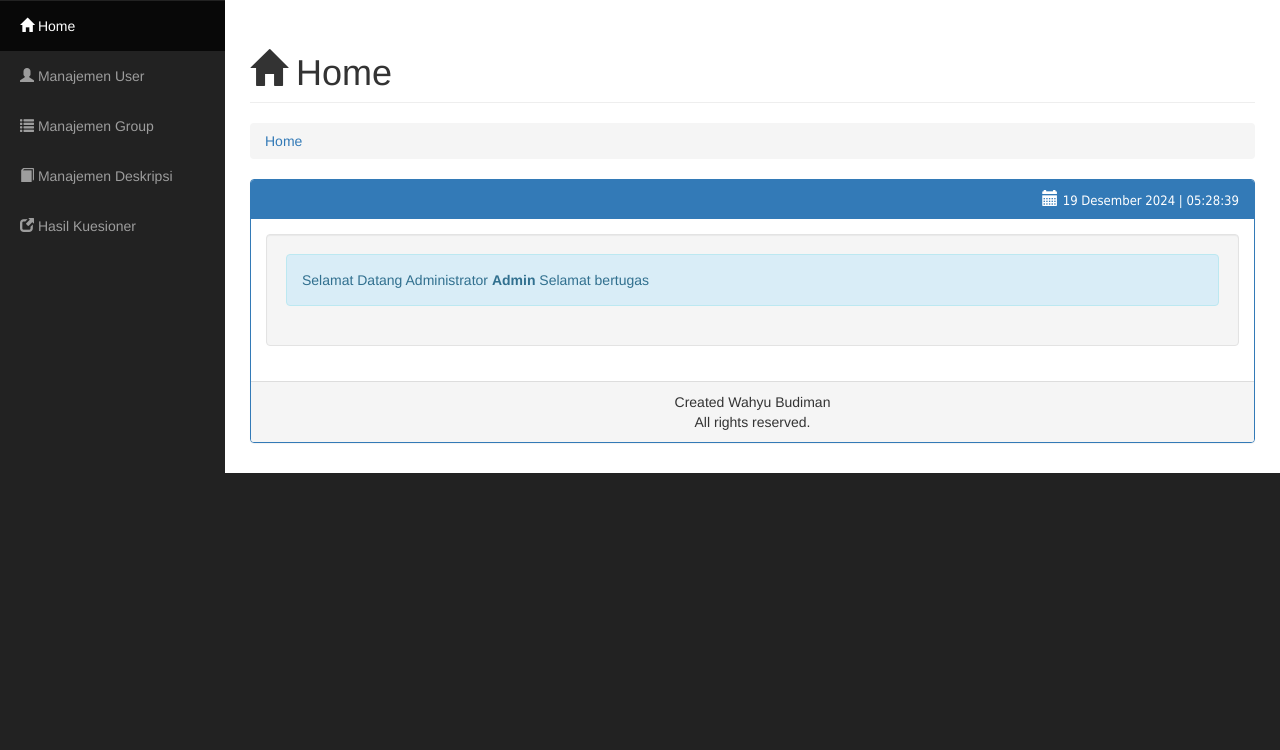
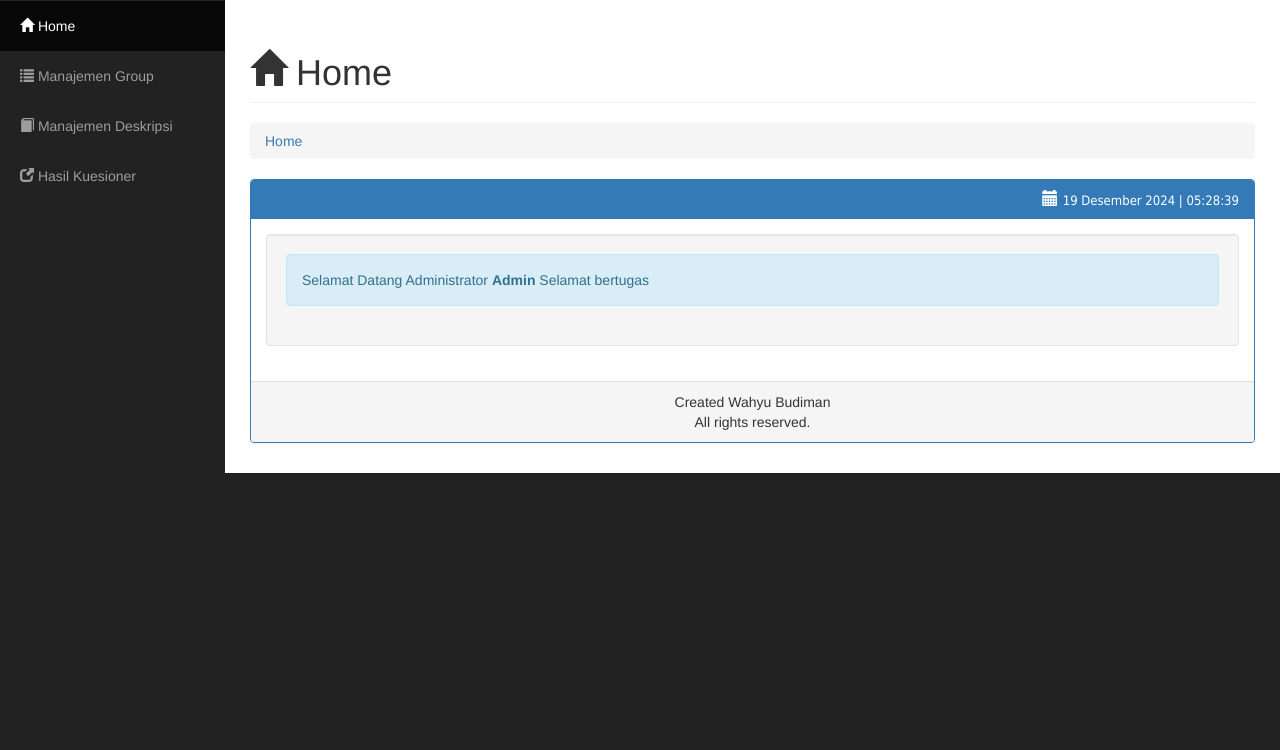
Before and after one commit to Khairul122/JK-WebPenilaianLayanan-ED, a PHP site: page /adminweb/master.php?module=home in a window 1280 px wide. Shown: the part 50-800 px from the top of the page. Run offline with PHP 8.4, Linux system fonts and the light colour scheme; a user stored in the database is signed in.

Commit message:
`Removed and commented out user management menu item in adminweb/master.php`

```diff
--- a/adminweb/master.php
+++ b/adminweb/master.php
@@ -84,9 +84,9 @@ if (empty($_SESSION['username']) AND empty($_SESSION['password'])) {
                         <li class="<?php if($_GET['module']=='home'){echo'active';} ?>">
                             <a href="?module=home"><i class="glyphicon glyphicon-home"></i> Home</a>
                         </li>
-                        <li class="<?php if($_GET['module']=='user'){echo'active';} ?>">
+                        <!-- <li class="<?php if($_GET['module']=='user'){echo'active';} ?>">
                             <a href="?module=user"><i class="glyphicon glyphicon-user"></i> Manajemen User</a>
-                        </li>
+                        </li> -->
                         <li class="<?php if($_GET['module']=='group'){echo'active';} ?>">
                             <a href="?module=group"><i class="glyphicon glyphicon-list"></i> Manajemen Group</a>
                         </li>
```
Also changed, not shown: 1 other file.
